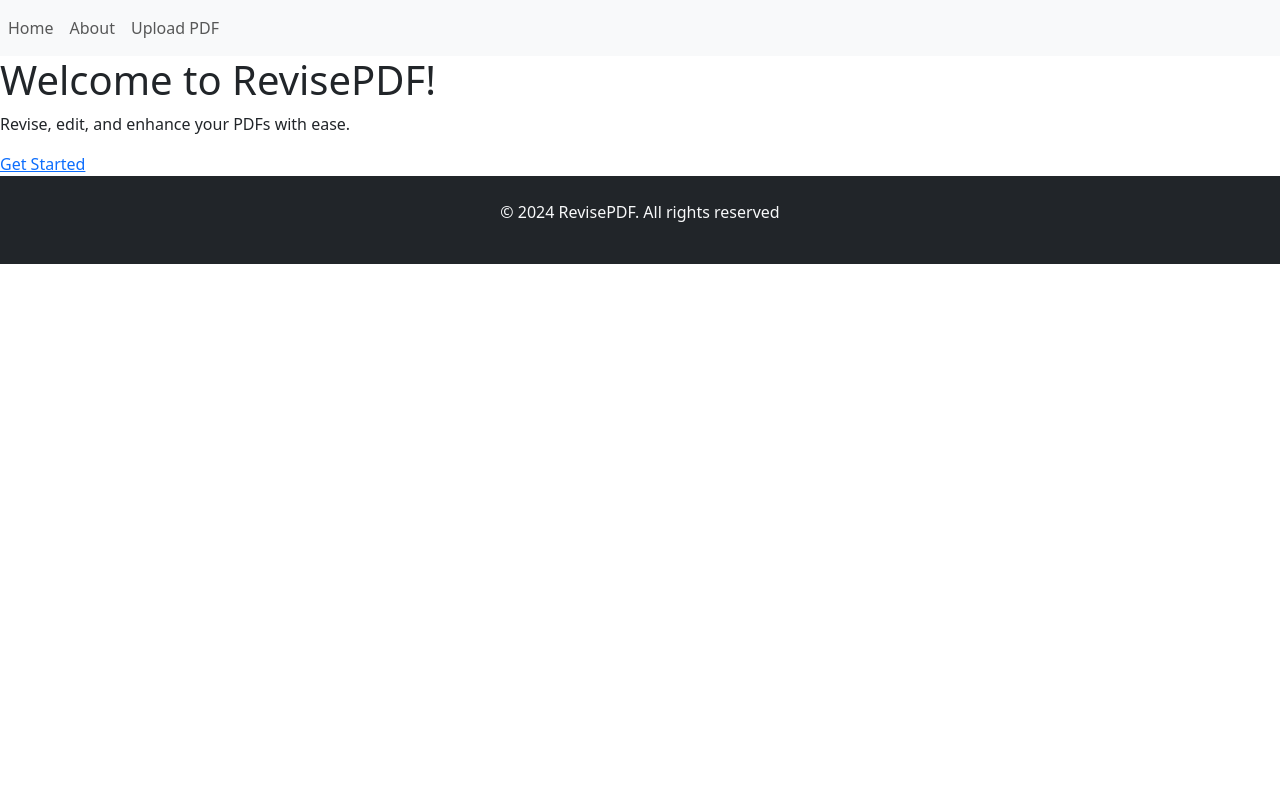
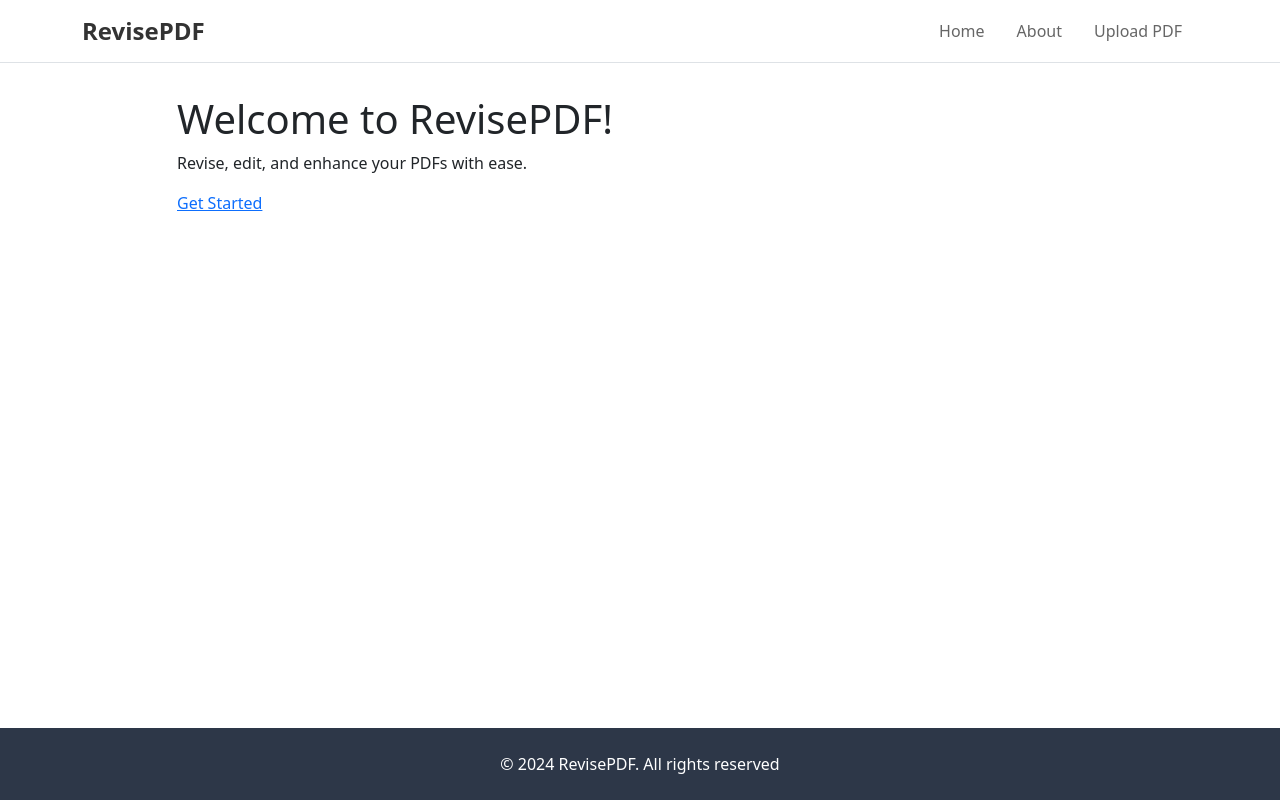
Before and after one commit to Calum-Kerr/PDF-Editor-Version1, a Flask app: page / in a window 1280 px wide. Run offline with Flask 3, Linux system fonts and the light colour scheme.

Commit message:
ui update to base.html

```diff
--- a/templates/base.html
+++ b/templates/base.html
@@ -5,25 +5,57 @@
         <meta name="viewport" content="width=device-width, initial-scale=1.0">
         <title>{% block title %}RevisePDF{% endblock %}</title>
         <link href="https://cdn.jsdelivr.net/npm/bootstrap@5.3.2/dist/css/bootstrap.min.css" rel="stylesheet">
+        <style>
+            body{min-height: 100vh; display: flex; flex-direction: column;}
+            main{flex: 1 0 auto; padding: 2rem 0;}
+            .navbar-brand{font-size: 1.5rem; font-weight: 600; color: #333;}
+            .nav-link{ font-weight: 500; color: #666; transition: color 0.2s ease;}
+            .nav-link:hover{ color: #333;}
+            .footer{margin-top: auto; background-color: #2d3748; color: #fff; padding: 1.5rem 0;}
+        </style>
     </head>
     <body>
         <header>
-            <nav class="navbar navbar-expand-lg navbar-light bg-light">
-                <div class="collapse navbar-collapse">
-                    <ul class="navbar-nav me-auto">
-                        <li class="nav-item"><a class="nav-link" href="{{ url_for('index') }}">Home</a></li>
-                        <li class="nav-item"><a class="nav-link" href="{{ url_for('about') }}">About</a></li>
-                        <li class="nav-item"><a class="nav-link" href="{{ url_for('upload') }}">Upload PDF</a></li>
-                    </ul>
+            <nav class="navbar navbar-expand-lg navbar-light bg-white border-bottom">
+                <div class="container">
+                    <a class="navbar-brand" href="{{ url_for('index') }}">RevisePDF</a>
+                    <button class="navbar-toggler" type="button" data-bs-toggle="collapse" data-bs-target="#navbarNav" aria-controls="navbarNav" aria-expanded="false" aria-label="Toggle navigation">
+                        <span class="navbar-toggler-icon"></span>
+                    </button>
+                    <div class="collapse navbar-collapse" id="navbarNav">
+                        <ul class="navbar-nav ms-auto">
+                            <li class="nav-item">
+                                <a class="nav-link px-3" href="{{ url_for('index') }}">Home</a>
+                            </li>
+                            <li class="nav-item">
+                                <a class="nav-link px-3" href="{{ url_for('about') }}">About</a>
+                            </li>
+                            <li class="nav-item">
+                                <a class="nav-link px-3" href="{{ url_for('upload') }}">Upload PDF</a>
+                            </li>
+                        </ul>
+                    </div>
                 </div>
             </nav>
         </header>
         <main>
-            {% block content %}
-            {% endblock %}
+            <div class="container">
+                <div class="row justify-content-center">
+                    <div class="col-lg-10">
+                        {% block content %}
+                        {% endblock %}
+                    </div>
+                </div>
+            </div>
         </main>
-        <footer class="text-center py-4 bg-dark text-light">
-            <p>&copy; 2024 RevisePDF. All rights reserved</p>
+        <footer class="footer">
+            <div class="container">
+                <div class="row">
+                    <div class="col-12 text-center">
+                        <p class="mb-0">&copy; 2024 RevisePDF. All rights reserved</p>
+                    </div>
+                </div>
+            </div>
         </footer>
         <script src="https://cdn.jsdelivr.net/npm/bootstrap@5.3.2/dist/js/bootstrap.bundle.min.js"></script>
     </body>
```
